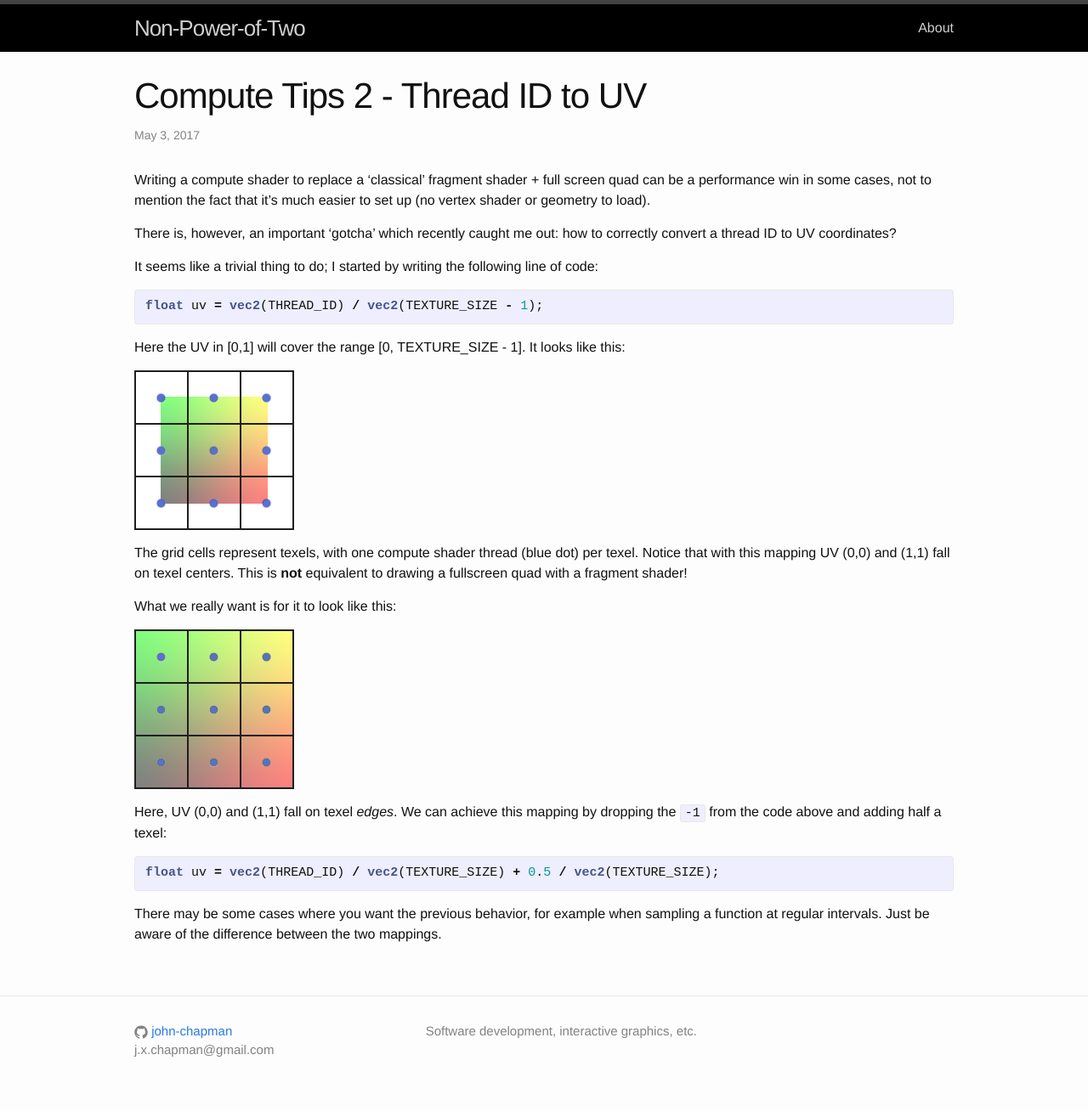
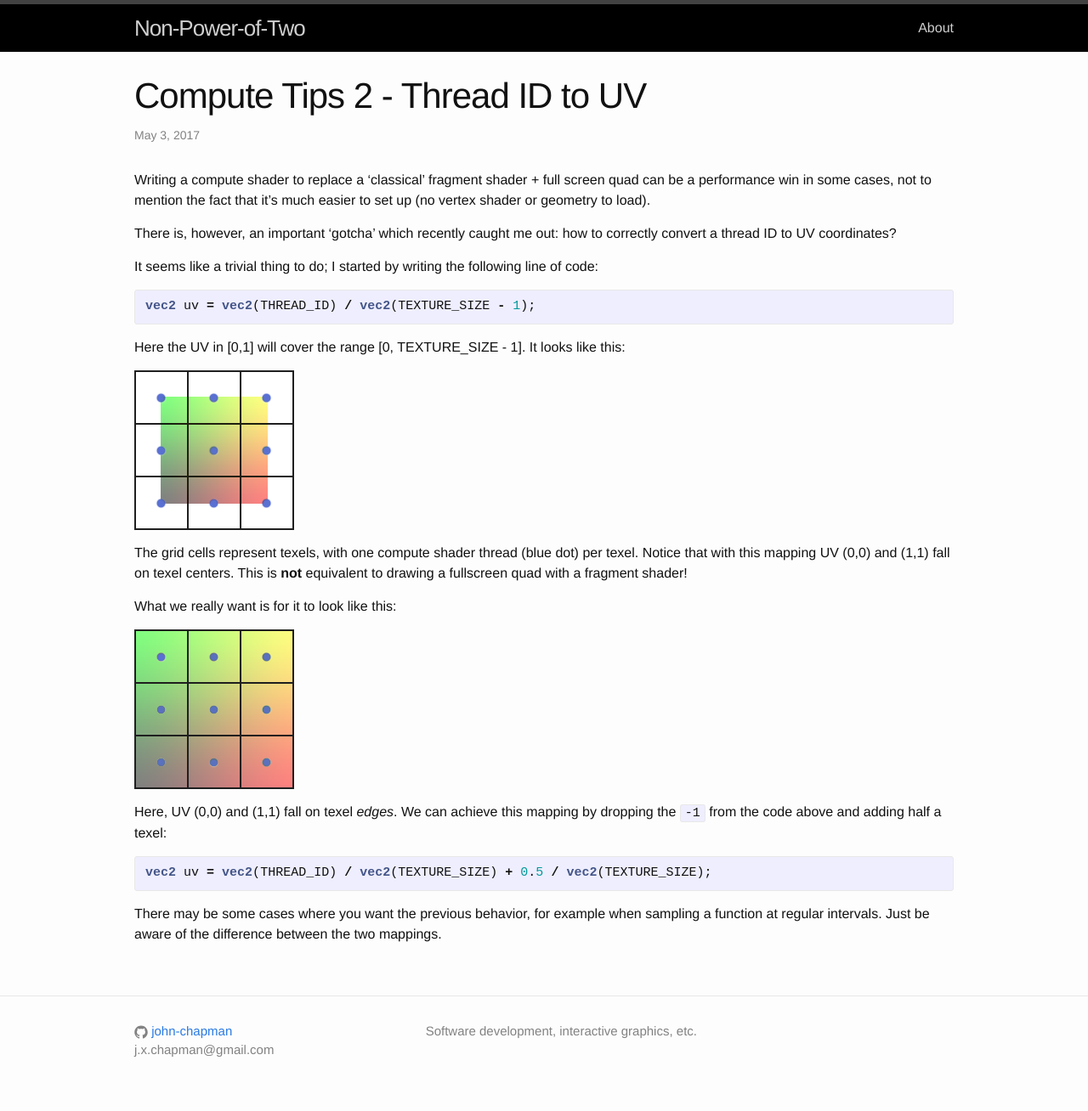
Before and after one commit to john-chapman/john-chapman.github.io, a Jekyll site: the page built from _posts/2017-05-03-compute-tips-2.md, in a window 1280 px wide. Shown: the whole page at 85% size. Built offline with Jekyll 4.4.1, drawn with Linux system fonts in a browser that asks for light colours; comment, search, counter and statistics services are not loaded.

Commit message:
Update 2017-05-03-compute-tips-2.md

```diff
--- a/_posts/2017-05-03-compute-tips-2.md
+++ b/_posts/2017-05-03-compute-tips-2.md
@@ -14,7 +14,7 @@ There is, however, an important 'gotcha' which recently caught me out: how to co
 It seems like a trivial thing to do; I started by writing the following line of code:
 
 {% highlight glsl %}
-float uv = vec2(THREAD_ID) / vec2(TEXTURE_SIZE - 1);
+vec2 uv = vec2(THREAD_ID) / vec2(TEXTURE_SIZE - 1);
 {% endhighlight %}
 
 Here the UV in [0,1] will cover the range [0, TEXTURE_SIZE - 1]. It looks like this:
@@ -30,7 +30,7 @@ What we really want is for it to look like this:
 Here, UV (0,0) and (1,1) fall on texel _edges_. We can achieve this mapping by dropping the `-1` from the code above and adding half a texel:
 
 {% highlight glsl %}
-float uv = vec2(THREAD_ID) / vec2(TEXTURE_SIZE) + 0.5 / vec2(TEXTURE_SIZE);
+vec2 uv = vec2(THREAD_ID) / vec2(TEXTURE_SIZE) + 0.5 / vec2(TEXTURE_SIZE);
 {% endhighlight %}
 
 There may be some cases where you want the previous behavior, for example when sampling a function at regular intervals. Just be aware of the difference between the two mappings.
```
